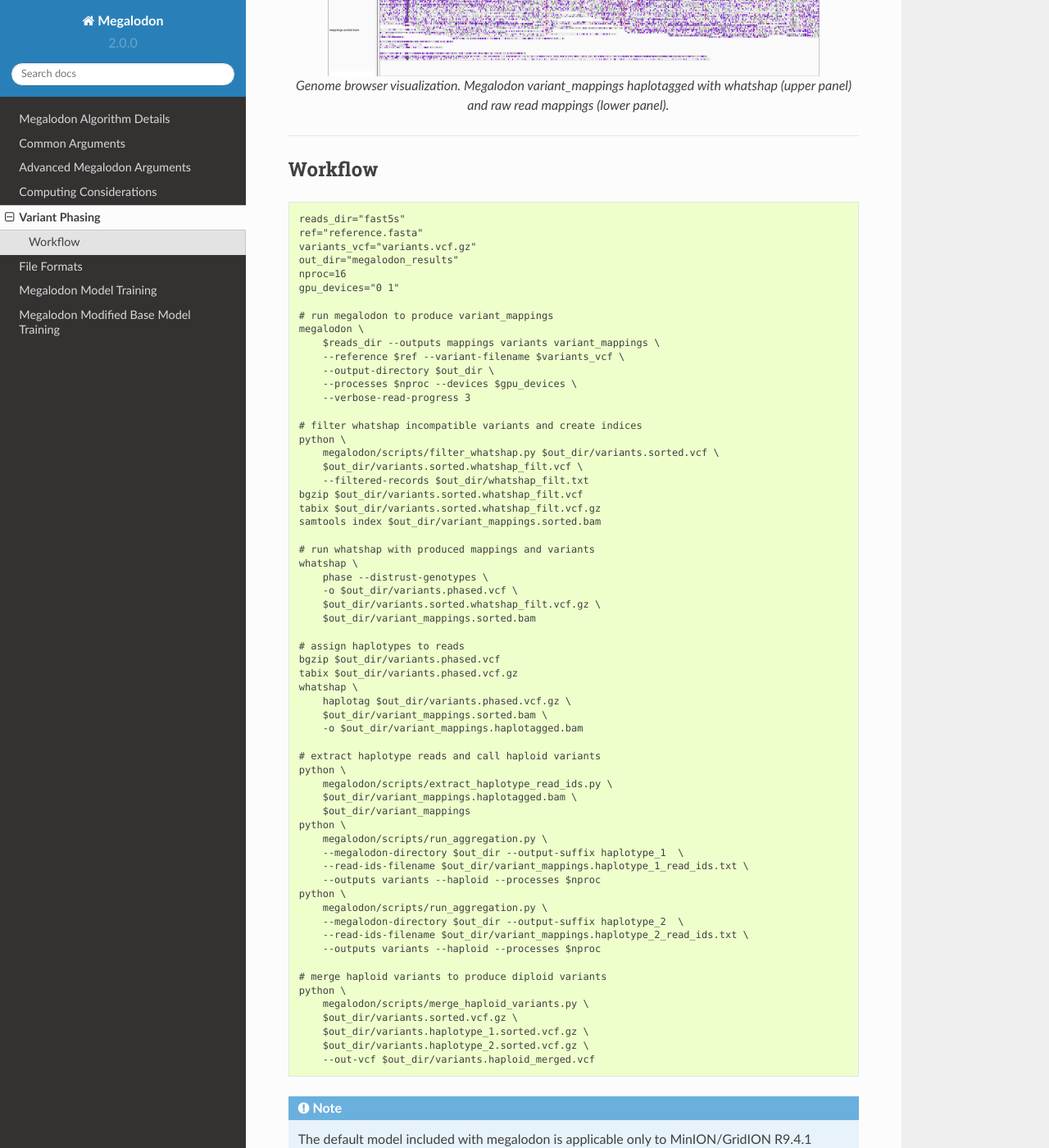
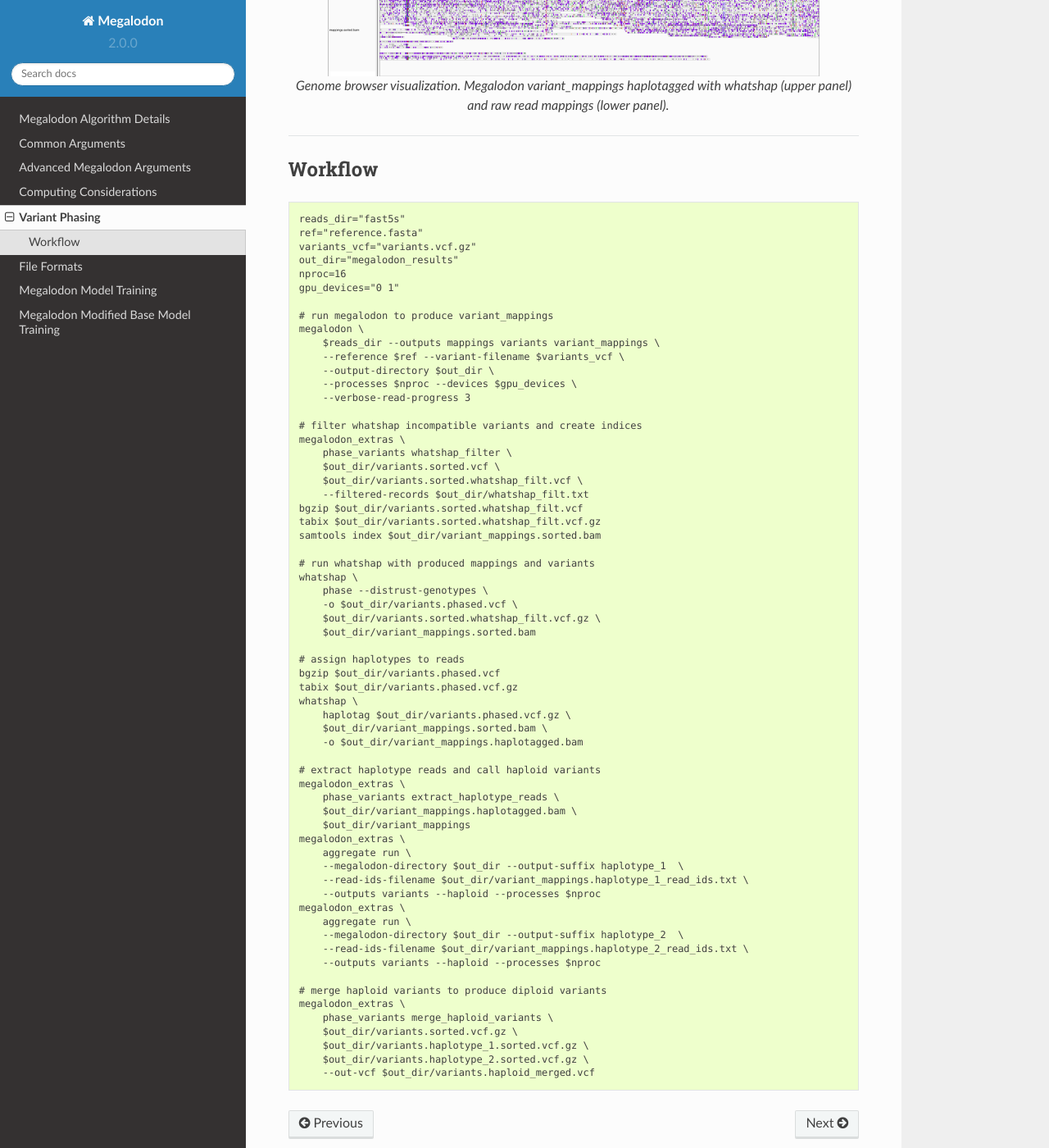
Before and after one commit to nanoporetech/megalodon, a Sphinx documentation site: the page built from docs/variant_phasing.rst, in a window 1280 px wide and 1400 px high, scrolled down 613 px. Shown: the whole window at 82% size. Built offline with Sphinx 7.4.7 and the Read the Docs theme 2.0.0, drawn with Linux system fonts in a browser that asks for light colours; some of the changed text lies outside the part shown.

Commit message:
Remove references to scripts directory.

```diff
--- a/README.rst
+++ b/README.rst
@@ -99,7 +99,7 @@ All megalodon outputs are written into the directory specified with the ``--outp
   - Per-read modified base calls
 
     - Per-read SQL DB containing modified base scores at each covered reference location
-    - Tab-delimited output can be produced by adding the ``--write-mods-text`` flag or produced post-run using the ``megalodon/scripts/write_per_read_modified_base_text.py`` script.
+    - Tab-delimited output can be produced by adding the ``--write-mods-text`` flag or produced post-run using the ``megalodon_extras aggregate run`` command.
 
       - This output can drastically slow processing, especially on slower disk or when outputting modified bases at all contexts.
   - Aggregated calls
@@ -111,7 +111,7 @@ All megalodon outputs are written into the directory specified with the ``--outp
   - Per-read Variant Calls
 
     - SQL DB containing per-read variant scores for each covered variant
-    - Tab-delimited output can be produced by adding the ``--write-variants-text`` flag or produced post-run using the ``megalodon/scripts/write_per_read_sequence_variant_text.py`` script.
+    - Tab-delimited output can be produced by adding the ``--write-variants-text`` flag or produced post-run using the ``megalodon_extras per_read_text variants`` command.
   - Aggregated calls
 
     - Format: VCF
@@ -153,7 +153,7 @@ When running megalodon with a high density of variants (more than 1 variant per
 In particular, megalodon requires variants to be atomized first.
 In order to improve performance, this step can be carried out as a pre-processing step.
 
-To perform this pre-processing use the ``megalodon/scripts/atomize_variants.py`` command.
+To perform this pre-processing use the ``megalodon_extras variants atomize`` command.
 This will produce an atomized variants file.
 When running megalodon with this variants file the ``--variants-are-atomized`` flag should be set.
 
--- a/docs/advanced_arguments.rst
+++ b/docs/advanced_arguments.rst
@@ -67,7 +67,7 @@ Sequence Variant Arguments
   - Default: Viterbi best-path score.
 - ``--variants-are-atomized``
 
-  - Input variants have been atomized (with ``scripts/atomize_variants.py``).
+  - Input variants have been atomized (with ``megalodon_extras variants atomize``).
   - This saves compute time, but has unpredictable behavior if variants are not atomized.
 - ``--variant-context-bases``
 
@@ -216,7 +216,7 @@ This output category is intended for use in generating reference sequences or si
 - ``--ref-mod-threshold``
 
   - Threshold (in ``log(can_prob/mod_prob)`` space) used to annotate a modified bases in ``signal_mappings`` or ``per_read_refs`` outputs.
-  - See ``scripts/compute_mod_thresh_score.py`` for help computing this threshold.
+  - See ``megalodon_extras modified_bases estimate_threshold`` command for help computing this threshold.
   - Requires that `--ref-include-mods`` is set.
 
 ---------------------
--- a/docs/common_arguments.rst
+++ b/docs/common_arguments.rst
@@ -86,7 +86,7 @@ Sequence Variant Arguments
 - ``--variant-calibration-filename``
 
   - File containing emperical calibration for sequence variant scores.
-  - As created by megalodon/scripts/calibrate_variant_llr_scores.py.
+  - As created by the ``megalodon_extras calibrate variants`` command.
   - Default: Load default calibration file for guppy config.
 
 -----------------------
@@ -100,7 +100,7 @@ Modified Base Arguments
 - ``--mod-calibration-filename``
 
   - File containing emperical calibration for modified base scores.
-  - As created by megalodon/scripts/calibrate_mod_llr_scores.py.
+  - As created by ``megalodon_extras calibrate modified_bases`` command.
   - Default: Load default calibration file for guppy config.
 
 -----------------------
--- a/docs/index.rst
+++ b/docs/index.rst
@@ -62,9 +62,9 @@ Use the ``--guppy-server-path`` argument to specify a different path.
 
 This command produces the ``megalodon_results`` output directory containing all requested output files and logs.
 
-The majority of megalodon's functionality is accessed via the ``megalodon`` command (exemplified above), though a small number of additional scripts are found in the ``scripts`` directory of the code repository.
-These scripts include modified base or variant aggregation (much faster than re-computing per-read calls), modified base result validation, and model statistic calibration.
-Helper scripts to perform sequence variant phasing (details here :doc:`variant_phasing`) are also included in the ``scripts`` directory of the repository.
+The majority of megalodon's functionality is accessed via the ``megalodon`` command (exemplified above), though a number of additional operations are made available via the ``megalodon_extras`` command.
+These operations include modified base or variant aggregation (much faster than re-computing per-read calls), modified base result validation, and model statistic calibration.
+Helper commands to perform sequence variant phasing (details here :doc:`variant_phasing`) are also included in ``megalodon_extras``.
 In the future these script will move to a dedicated command line interface (likely ``megalodon_extras``).
 
 --------
--- a/docs/variant_phasing.rst
+++ b/docs/variant_phasing.rst
@@ -42,8 +42,9 @@ Workflow
        --verbose-read-progress 3
 
    # filter whatshap incompatible variants and create indices
-   python \
-       megalodon/scripts/filter_whatshap.py $out_dir/variants.sorted.vcf \
+   megalodon_extras \
+       phase_variants whatshap_filter \
+       $out_dir/variants.sorted.vcf \
        $out_dir/variants.sorted.whatshap_filt.vcf \
        --filtered-records $out_dir/whatshap_filt.txt
    bgzip $out_dir/variants.sorted.whatshap_filt.vcf
@@ -66,35 +67,25 @@ Workflow
        -o $out_dir/variant_mappings.haplotagged.bam
 
    # extract haplotype reads and call haploid variants
-   python \
-       megalodon/scripts/extract_haplotype_read_ids.py \
+   megalodon_extras \
+       phase_variants extract_haplotype_reads \
        $out_dir/variant_mappings.haplotagged.bam \
        $out_dir/variant_mappings
-   python \
-       megalodon/scripts/run_aggregation.py \
+   megalodon_extras \
+       aggregate run \
        --megalodon-directory $out_dir --output-suffix haplotype_1  \
        --read-ids-filename $out_dir/variant_mappings.haplotype_1_read_ids.txt \
        --outputs variants --haploid --processes $nproc
-   python \
-       megalodon/scripts/run_aggregation.py \
+   megalodon_extras \
+       aggregate run \
        --megalodon-directory $out_dir --output-suffix haplotype_2  \
        --read-ids-filename $out_dir/variant_mappings.haplotype_2_read_ids.txt \
        --outputs variants --haploid --processes $nproc
 
    # merge haploid variants to produce diploid variants
-   python \
-       megalodon/scripts/merge_haploid_variants.py \
+   megalodon_extras \
+       phase_variants merge_haploid_variants \
        $out_dir/variants.sorted.vcf.gz \
        $out_dir/variants.haplotype_1.sorted.vcf.gz \
        $out_dir/variants.haplotype_2.sorted.vcf.gz \
        --out-vcf $out_dir/variants.haploid_merged.vcf
-
-.. note::
-
-   The default model included with megalodon is applicable only to MinION/GridION R9.4.1 flowcells and contains parameters for 5mC and 6mA detection with high-accuracy settings.
-   In order to run megalodon against another flowcell type or model type the taiyaki ``taiyaki/bin/json_to_checkpoint.py`` script can be used to convert a guppy JSON format.
-   See example code below to convert the guppy, MinION/GridION, R10, high-accuracy model into a taiyaki compatible file for use with meaglodon (via ``--taiyaki-model-filename`` argument).
-
-::
-
-   python taiyaki/bin/json_to_checkpoint.py ont-guppy-cpu/data/template_r10_450bps_hac.jsn --output template_r10_450bps_hac.cp
```
Also changed, not shown: 3 other files.
